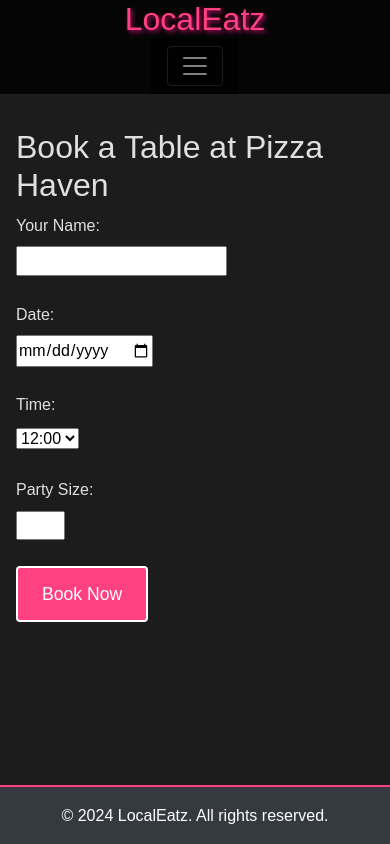
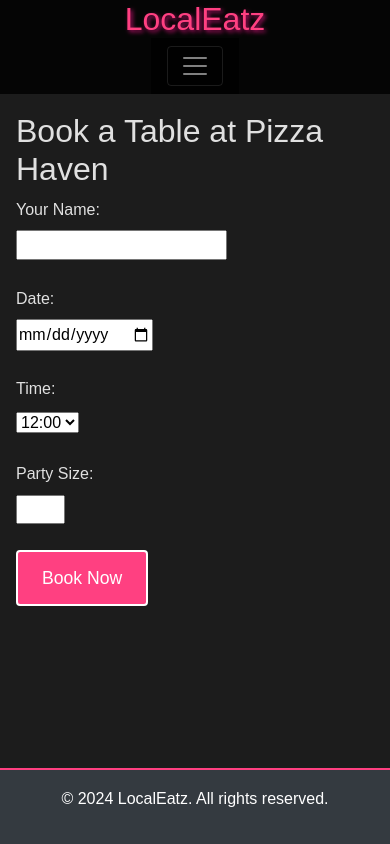
Before and after one commit to cmoynan/LocalEatzApp, a Django app: page /book_table/1/ in a window 390 px wide. Run offline with Django 4.2, Linux system fonts and the light colour scheme; a user stored in the database is signed in; data comes from the database, SQL or seed files in the repository; both versions use the stored data as it was after the commit; some libraries are stand-ins or nearby versions.

Commit message:
removed the viewport on base.html in error causing display issues . Added it again and fixed some styling on the mian content to it is not cut off on mobile screens

```diff
--- a/restaurants/templates/base.html
+++ b/restaurants/templates/base.html
@@ -10,8 +10,10 @@
 
 <head>
     <meta charset="UTF-8">
+    <meta name="viewport" content="width=device-width, initial-scale=1.0">
     <meta name="description"
-        content="LocalEatz helps you book restaurants for special occasions or a delightful dinner out. Discover top dining spots and make reservations easily with our user-friendly platform.">
+        content="LocalEatz: Your go-to app for discovering and booking the best restaurants for any occasion. Enjoy seamless reservations and explore top dining spots effortlessly. Whether it's a special celebration or a casual night out, LocalEatz has you covered.">
+    <meta name="description">
     <title>{% block title %}LocalEatz{% endblock %}</title>
     <!-- Bootstrap CSS for styling -->
     <link rel="stylesheet" href="https://stackpath.bootstrapcdn.com/bootstrap/4.5.2/css/bootstrap.min.css">
--- a/restaurants/templates/restaurants/book_table.html
+++ b/restaurants/templates/restaurants/book_table.html
@@ -3,7 +3,6 @@
 {% block title %}Book Table - {{ restaurant.name }}{% endblock %}
 
 {% block content %}
-<div class="booking-container">
     <div class="booking-content">
         <!-- Main heading for booking at the specified restaurant -->
         <h2>Book a Table at {{ restaurant.name }}</h2>
@@ -48,5 +47,5 @@
         <p>You must be logged in to book a table. <a href="{% url 'account_login' %}">Login here</a></p>
         {% endif %}
     </div>
-</div>
+
 {% endblock %}
--- a/static/css/styles.css
+++ b/static/css/styles.css
@@ -12,7 +12,7 @@ body {
     color: #e0e0e0; /* Light text color for contrast */
     line-height: 1.6; /* Increase line height for readability */
     padding: 0; /* Remove default padding */
-    margin: 0; /* Remove default margin */
+    margin: 0;/* Remove default margin */
 }
 
 /* Header Styling */
@@ -61,8 +61,9 @@ header h1 {
 
 /* Main Content Styling */
 main {
-    padding: 4rem 1rem 1rem; /* Padding for main content */
+    padding: 3rem 1rem 4rem; /* Padding for main content */
     margin-top: 4rem; /* Margin to offset for fixed header */
+    min-height: 80vh;
 }
 
 /* Restaurant List Styling */
@@ -132,7 +133,7 @@ footer {
     padding: 1rem; /* Padding inside the footer */
     text-align: center; /* Center-align text */
     position: fixed; /* Fix footer at the bottom */
-    height: 7vh; /* Auto height based on content */
+    height: min-content; /* Auto height based on content */
     width: 100%; /* Full width */
     bottom: 0; /* Align to bottom of the viewport */
     left: 0; /* Align to the left edge */
```
Also changed, not shown: db.sqlite3, restaurants/templates/users/test.html (added).
